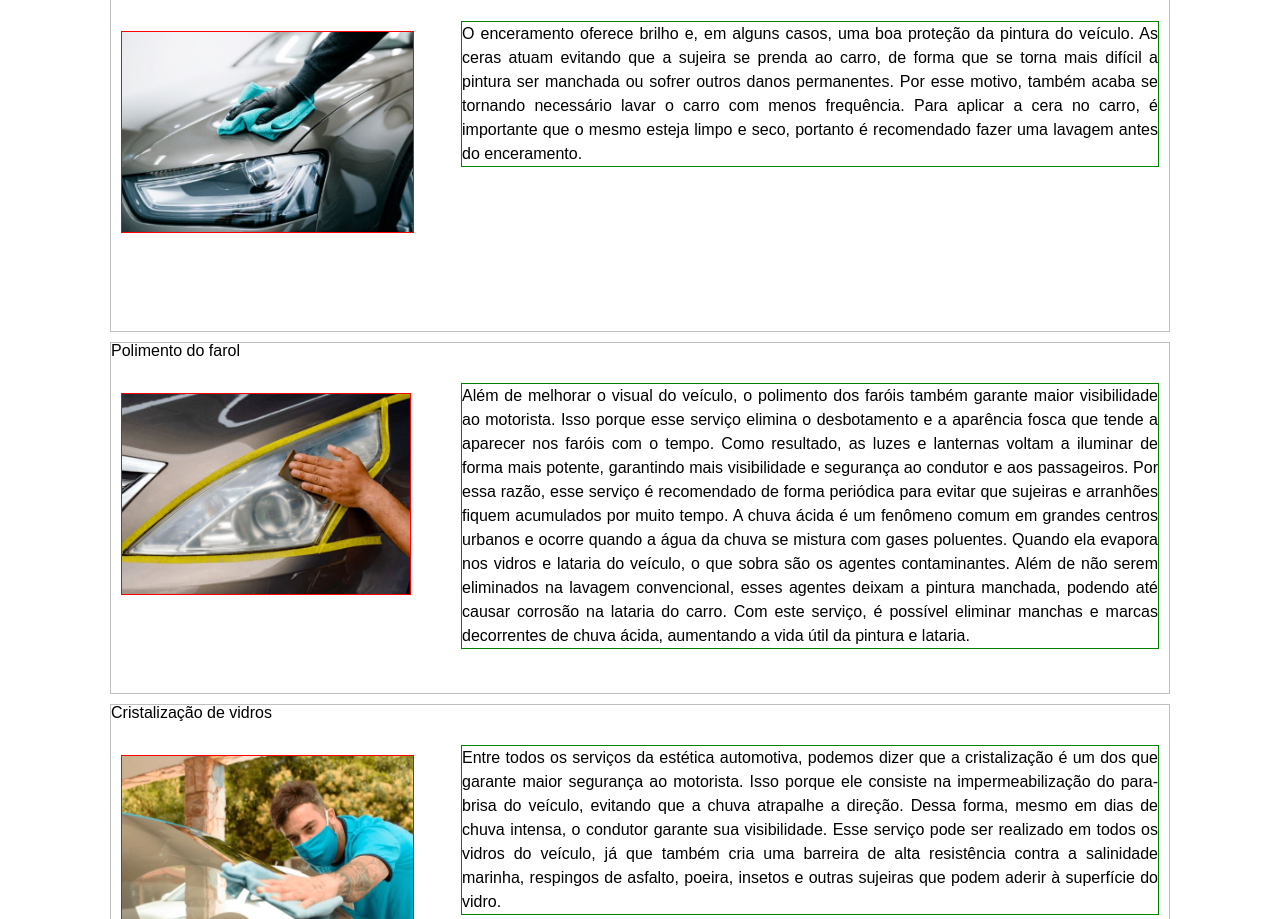
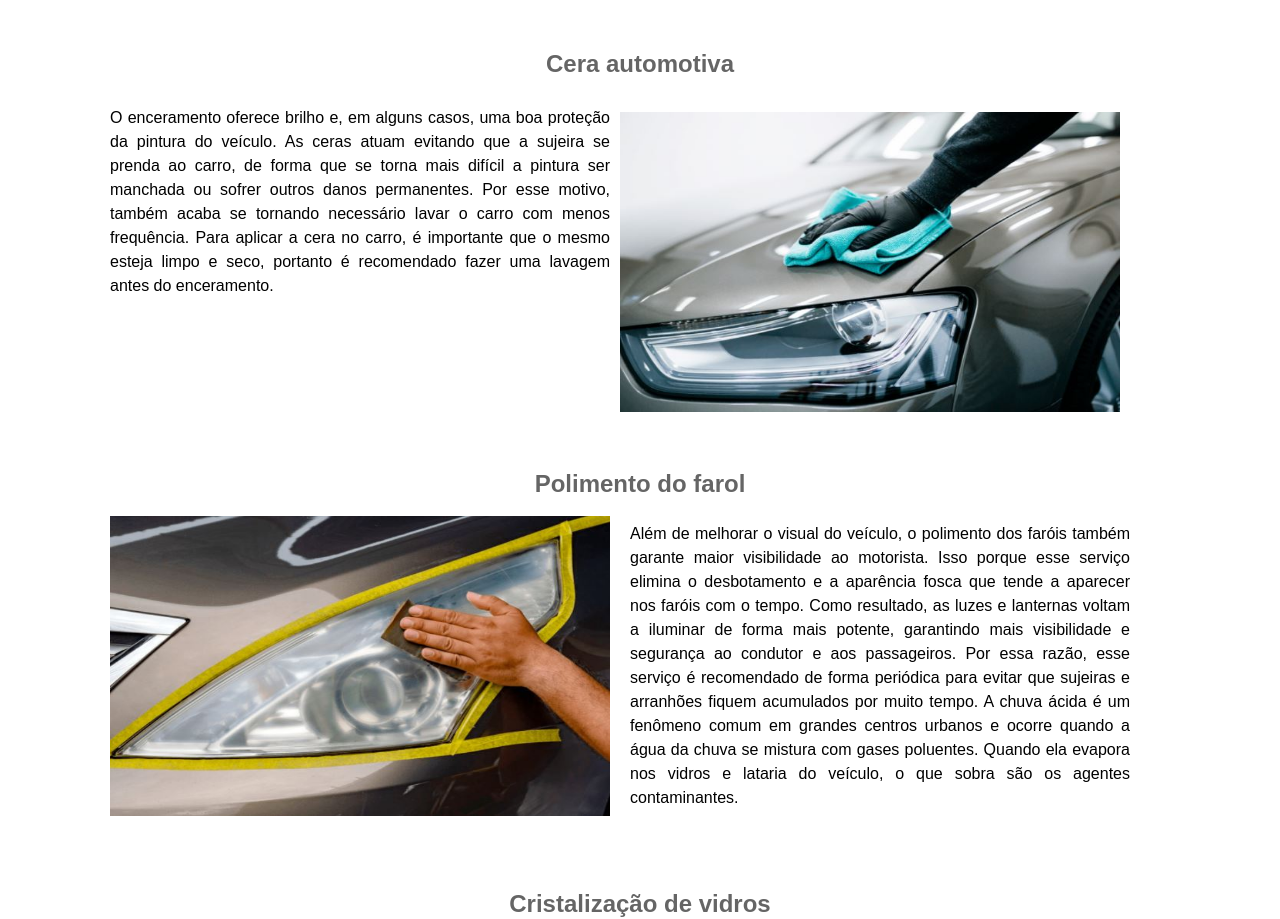
Before and after one commit to thiagomartinss/projeto_estetica_automotiva, a plain HTML site: page servicos.html in a window 1280 px wide. Shown: the part 690-1609 px from the top of the page. Drawn offline with Linux system fonts and the light colour scheme.

Commit message:
Serviços
Quase finalização pag serviços

```diff
--- a/_css/estilo.css
+++ b/_css/estilo.css
@@ -90,35 +90,42 @@ nav a{
     margin: 20px auto;
     width: 1080px;
 }
-.titulo-apresentacao{
+.desc-servicos{
+    opacity: 0.6;
     font-size: 1.5em;
+    font-weight: bold;
     text-align: center;
-    font-weight: bold;
-    border: yellow solid 1px;
+    margin: 10px auto;
 }
-.caixa{
-    border: #c0c0c0 solid 1px;
-    margin: 10px;
-    height: 350px;
+.caixa-esquerda, .caixa-direita{
+    margin: 20px auto;
     position: relative;
+    height: 400px;
 }
-.caixa img{
-    height: 200px;
-    border: red solid 1px;
+.caixa-esquerda p{
+    line-height: 1.5;
+    width: 500px;
+    text-align: justify;
     position: absolute;
+    right: 50px;
     top: 50px;
-    margin: auto 10px;
 }
-.caixa p{
-    border: green solid 1px;
+.caixa-direita p{
+    line-height: 1.5;
+    width: 500px;
     text-align: justify;
-    line-height: 1.5;
+    margin: 30px 10px;
+}
+.caixa-direita img{
     position: absolute;
-    left: 350px;
-    top: 40px;
-    margin-right: 10px;
+    right: 50px;
+    top: 50px;
 }
-
+ul img{
+    width: 500px;
+    height: 300px;
+    padding: 10px;
+}
 
 /*  ----------------    FIM DA PAGINA DE SERVIÇOS  ----------------*/
 
--- a/servicos.html
+++ b/servicos.html
@@ -23,8 +23,8 @@
             <section class="servicos">
                 <h2 class="titulo-apresentacao">Conheça nossos serviços</h2>
                 <ul>
-                    <li class="caixa">
-                        <h2>Lavagem automotiva</h2>
+                    <li class="caixa-esquerda">
+                        <h2 class="desc-servicos">Lavagem automotiva</h2>
                         <img src="./_imagens/snow-fan.jpg" alt="Lavagem snow fan">
                         <p>Sim, a limpeza externa do veículo também é um serviço de estética automotiva. No entanto, ela vai muito além de água e sabão. Aqui, os produtos são mais tecnológicos e eficientes.
 
@@ -32,58 +32,54 @@
 
                         A Limpeza externa também inclui a limpeza do motor, onde previne que sujeiras prejudiquem o funcionamento do veículo. Por isso, ela costuma ser feita de modo artesanal, usando pincéis e produtos biodegradáveis tanto no motor, quanto no bloco e no alojamento. </p>
                     </li>
-                    <li class="caixa">
-                        <h2>Cera automotiva</h2>
+                    <li class="caixa-direita">
+                        <h2 class="desc-servicos">Cera automotiva</h2>
                         <img src="./_imagens/cera.JPG" alt="cera">
                         <p>O enceramento oferece brilho e, em alguns casos, uma boa proteção da pintura do veículo. As ceras atuam evitando que a sujeira se prenda ao carro, de forma que se torna mais difícil a pintura ser manchada ou sofrer outros danos permanentes. Por esse motivo, também acaba se tornando necessário lavar o carro com menos frequência.
 
                         Para aplicar a cera no carro, é importante que o mesmo esteja limpo e seco, portanto é recomendado fazer uma lavagem antes do enceramento.</p>
                     </li>
-                    <li class="caixa">
-                        <h2>Polimento do farol</h2>
+                    <li class="caixa-esquerda">
+                        <h2 class="desc-servicos">Polimento do farol</h2>
                         <img src="./_imagens/polimento-farol.JPG" alt="polimento farol">
                         <p>Além de melhorar o visual do veículo, o polimento dos faróis também garante maior visibilidade ao motorista. Isso porque esse serviço elimina o desbotamento e a aparência fosca que tende a aparecer nos faróis com o tempo.
 
                         Como resultado, as luzes e lanternas voltam a iluminar de forma mais potente, garantindo mais visibilidade e segurança ao condutor e aos passageiros. Por essa razão, esse serviço é recomendado de forma periódica para evitar que sujeiras e arranhões fiquem acumulados por muito tempo.
 
-                        A chuva ácida é um fenômeno comum em grandes centros urbanos e ocorre quando a água da chuva se mistura com gases poluentes. Quando ela evapora nos vidros e lataria do veículo, o que sobra são os agentes contaminantes.
-
-                        Além de não serem eliminados na lavagem convencional, esses agentes deixam a pintura manchada, podendo até causar corrosão na lataria do carro. Com este serviço, é possível eliminar manchas e marcas decorrentes de chuva ácida, aumentando a vida útil da pintura e lataria. </p>
+                        A chuva ácida é um fenômeno comum em grandes centros urbanos e ocorre quando a água da chuva se mistura com gases poluentes. Quando ela evapora nos vidros e lataria do veículo, o que sobra são os agentes contaminantes.</p>
                     </li>
-                    <li class="caixa">
-                        <h2>Cristalização de vidros</h2>
+                    <li class="caixa-direita">
+                        <h2 class="desc-servicos">Cristalização de vidros</h2>
                         <img src="./_imagens/cristalizacao-de-vidros.JPG" alt="cirstalização de vidros">
                         <p> Entre todos os serviços da estética automotiva, podemos dizer que a cristalização é um dos que garante maior segurança ao motorista. Isso porque ele consiste na impermeabilização do para-brisa do veículo, evitando que a chuva atrapalhe a direção. Dessa forma, mesmo em dias de chuva intensa, o condutor garante sua visibilidade.
 
                         Esse serviço pode ser realizado em todos os vidros do veículo, já que também cria uma barreira de alta resistência contra a salinidade marinha, respingos de asfalto, poeira, insetos e outras sujeiras que podem aderir à superfície do vidro.</p>
                     </li>
-                    <li class="caixa">
-                        <h2>Espelhamento</h2>
+                    <li class="caixa-esquerda">
+                        <h2 class="desc-servicos">Espelhamento</h2>
                         <img src="./_imagens/espelhamento.JPG" alt="espelhamento">
                         <p>O espelhamento é um serviço muito procurado pelos consumidores. Esta técnica é realizada para eliminar riscos do carro e deixar sua pintura mais brilhante. Ao mesmo tempo, o espelhamento pode proteger contra desgastes causados por sujeiras, sol, chuva, entre outros.
 
                         Para isso, o veículo recebe uma camada de verniz, que possui uma durabilidade de 6 meses. Portanto, é importante fazer o serviço de forma periódica para que o resultado seja mantido.</p>
                     </li>
-                    <li class="caixa">
-                        <h2>Higienização de ar</h2>
+                    <li class="caixa-direita">
+                        <h2 class="desc-servicos">Higienização de ar</h2>
                         <img src="./_imagens/higienicacao-arcondicionado.JPG" alt="higienização de ar condicionado">
                         <p>Apesar de já ser bastante comum, este serviço também é muito importante na estética automotiva. Ele está diretamente ligado à segurança e bem-estar dos ocupantes do veículo, pois elimina ácaros, fungos, bactérias, vírus e poeira acumulados no ar-condicionado.
 
                         Assim, é possível prevenir irritações respiratórias e alergias na pele e mucosas. Além disso, essa limpeza também ajuda a manter o equipamento funcionando, já que o acúmulo de sujeira e umidade podem causar a queima do ar-condicionado do carro.</p>
                     </li>
-                    <li class="caixa">
-                        <h2>Higienização interna</h2>
+                    <li class="caixa-esquerda">
+                        <h2 class="desc-servicos">Higienização interna</h2>
                         <img src="./_imagens/higienizacao-interna.JPG" alt="higienicação interna">
                         <p> Na estética automotiva, a higienização interna atua removendo manchas e sujeiras impregnadas e difíceis de retirar do veículo. Além de deixá-lo mais limpo, a higienização aumenta a vida útil do veículo e dos acessórios internos.
 
                         Porém, é preciso bastante cuidado, atenção e paciência para limpar o painel, volante, marcha, cintos de segurança, bancos e outros. Dessa forma, também é possível remover as bactérias, como as que ficam alojadas no interior do carro. Todos os cantinhos, frestas e frisos devem ser higienizados e, no fim, farão uma grande diferença no resultado.
 
-                        Além de limpar as superfícies, a higienização interna é capaz de cuidar da saúde dos ocupantes do veículo. Afinal, com as sujeiras, bactérias e fungos eliminados, a qualidade do ar dentro do carro melhora consideravelmente.
-
-                        Com os bancos de couro, a higienização merece atenção especial. O couro, por se tratar de um material natural, pode ressecar e desbotar com o passar do tempo. Por isso, é importante hidratar a superfície de forma periódica, a fim de manter o pH do couro equilibrado. Dessa forma, os bancos ganham um toque macio e diminui o rangido da superfície.</p>
+                        Além de limpar as superfícies, a higienização interna é capaz de cuidar da saúde dos ocupantes do veículo. Afinal, com as sujeiras, bactérias e fungos eliminados, a qualidade do ar dentro do carro melhora consideravelmente.</p>
                     </li>
-                    <li class="caixa">
-                        <h2>Vitrificação</h2>
+                    <li class="caixa-direita">
+                        <h2 class="desc-servicos">Vitrificação</h2>
                         <img src="./_imagens/vitrificacao.JPG" alt="vitrificação">
                         <p>Esse serviço é uma das grandes novidades da estética automotiva. Nele, uma camada líquida reveste a lataria, criando uma película para a pintura. Dessa forma, os poros do verniz se fecham e evitam o desgaste causado por poeira, chuva, arranhões e raios UV, por exemplo.
 
```
